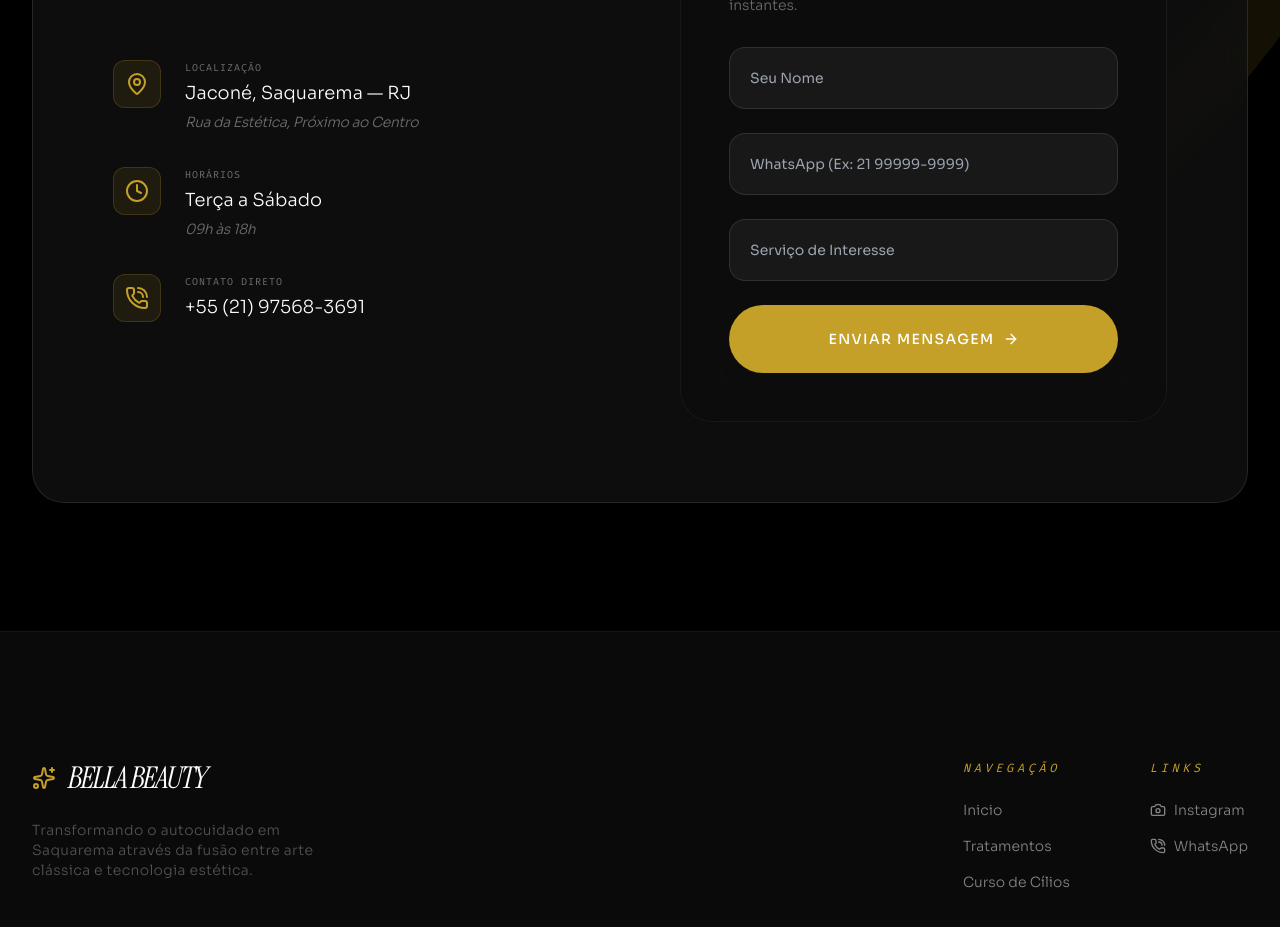
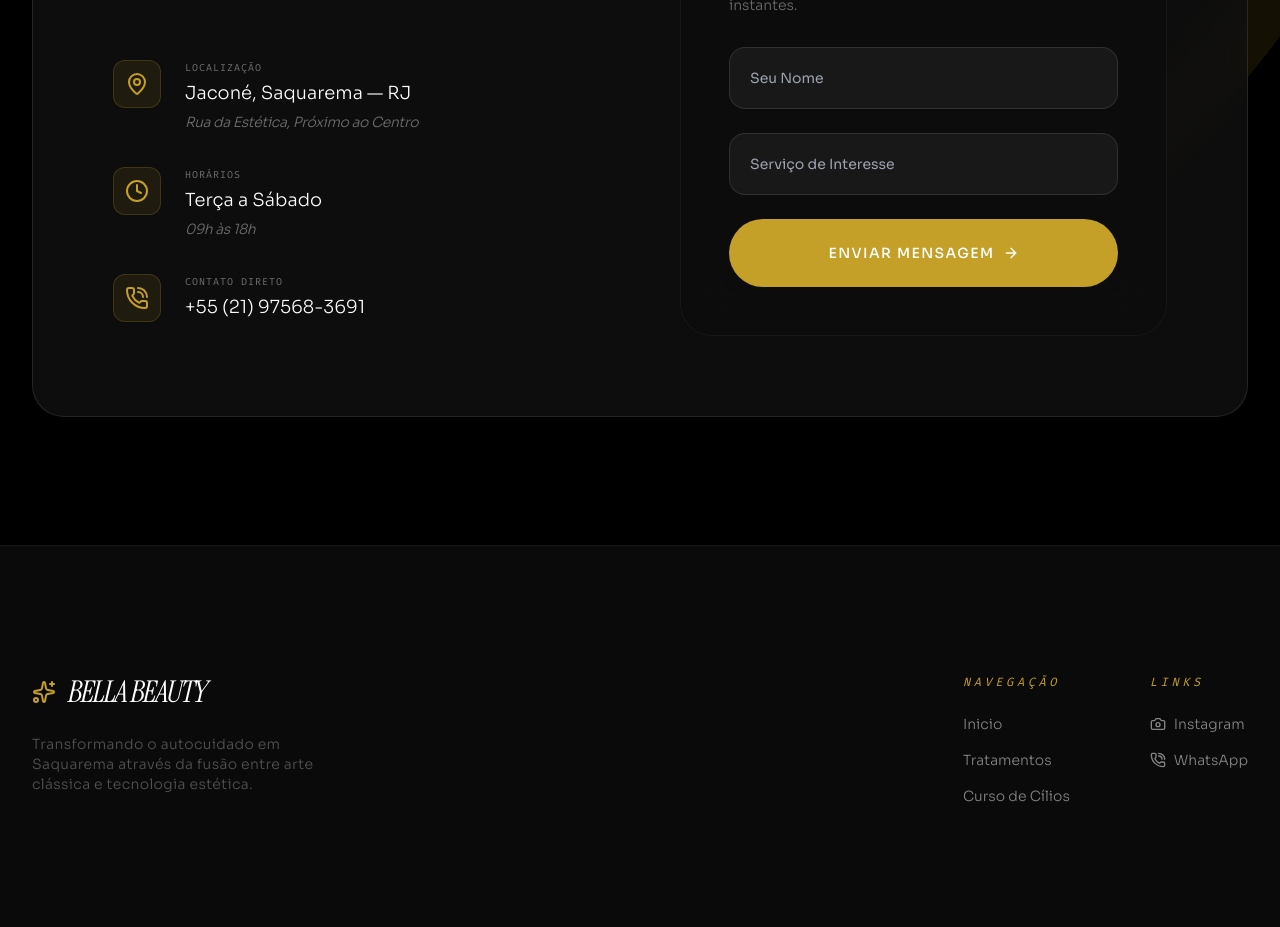
Before and after one commit to felipepazdev/LandingPageBellaBeauty, a React (Vite) app: page / in a window 1280 px wide. Shown: the part 3780-4707 px from the top of the page. Built offline with nearby package versions, Linux system fonts and the light colour scheme.

Commit message:
fix: remove campos redundantes de whatsapp de todos os formulários

```diff
--- a/src/App.jsx
+++ b/src/App.jsx
@@ -125,12 +125,12 @@ const BannerTrust = () => {
 };
 
 const Contact = () => {
-  const [formData, setFormData] = useState({ name: '', service: '', whatsapp: '' });
+  const [formData, setFormData] = useState({ name: '', service: '' });
   const [isSubmitted, setIsSubmitted] = useState(false);
 
   const handleSubmit = (e) => {
     e.preventDefault();
-    const message = `Olá Bella Beauty! Me chamo ${formData.name}. Gostaria de uma avaliação sobre ${formData.service}. Meu WhatsApp para contato é ${formData.whatsapp}.`;
+    const message = `Olá Bella Beauty! Me chamo ${formData.name}. Gostaria de uma avaliação sobre ${formData.service}.`;
     const encodedMessage = encodeURIComponent(message);
     const whatsappUrl = `https://wa.me/5521975683691?text=${encodedMessage}`;
 
@@ -198,14 +198,6 @@ const Contact = () => {
                   <input
                     required
                     type="text"
-                    placeholder="WhatsApp (Ex: 21 99999-9999)"
-                    value={formData.whatsapp}
-                    onChange={(e) => setFormData({...formData, whatsapp: e.target.value})}
-                    className="w-full bg-white/5 border border-white/10 p-5 rounded-2xl outline-none focus:border-vapor-accent transition-colors text-sm"
-                  />
-                  <input
-                    required
-                    type="text"
                     placeholder="Serviço de Interesse"
                     value={formData.service}
                     onChange={(e) => setFormData({...formData, service: e.target.value})}
@@ -244,12 +236,12 @@ const Contact = () => {
 };
 
 const ContactCourse = () => {
-  const [formData, setFormData] = useState({ name: '', interest: '', whatsapp: '' });
+  const [formData, setFormData] = useState({ name: '', interest: '' });
   const [isSubmitted, setIsSubmitted] = useState(false);
 
   const handleSubmit = (e) => {
     e.preventDefault();
-    const message = `Olá Bella Beauty! Me chamo ${formData.name}. Tenho interesse no Curso e gostaria de saber mais sobre a modalidade ${formData.interest}. Meu WhatsApp: ${formData.whatsapp}.`;
+    const message = `Olá Bella Beauty! Me chamo ${formData.name}. Tenho interesse no Curso e gostaria de saber mais sobre a modalidade ${formData.interest}.`;
     const encodedMessage = encodeURIComponent(message);
     const whatsappUrl = `https://wa.me/5521975683691?text=${encodedMessage}`;
     window.open(whatsappUrl, '_blank');
@@ -311,14 +303,6 @@ const ContactCourse = () => {
                     placeholder="Seu Nome"
                     value={formData.name}
                     onChange={(e) => setFormData({...formData, name: e.target.value})}
-                    className="w-full bg-white/5 border border-white/10 p-5 rounded-2xl outline-none focus:border-luxury-gold transition-colors text-sm text-white"
-                  />
-                  <input
-                    required
-                    type="text"
-                    placeholder="Seu WhatsApp"
-                    value={formData.whatsapp}
-                    onChange={(e) => setFormData({...formData, whatsapp: e.target.value})}
                     className="w-full bg-white/5 border border-white/10 p-5 rounded-2xl outline-none focus:border-luxury-gold transition-colors text-sm text-white"
                   />
                   <select
```
